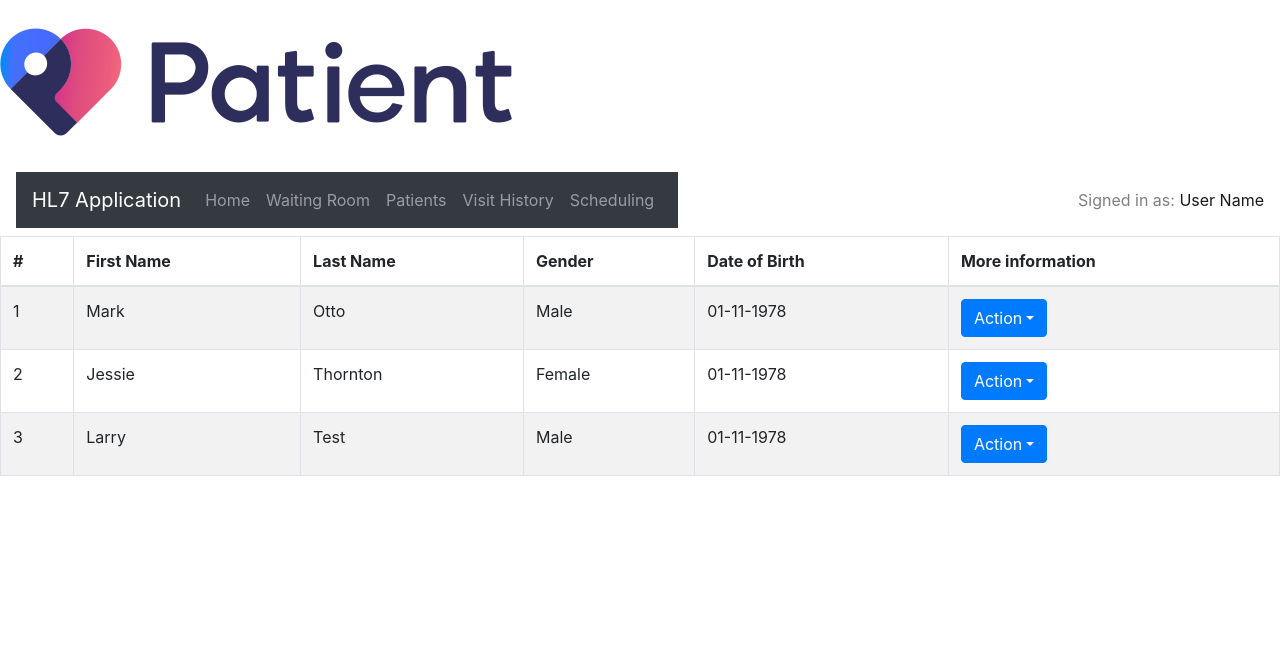
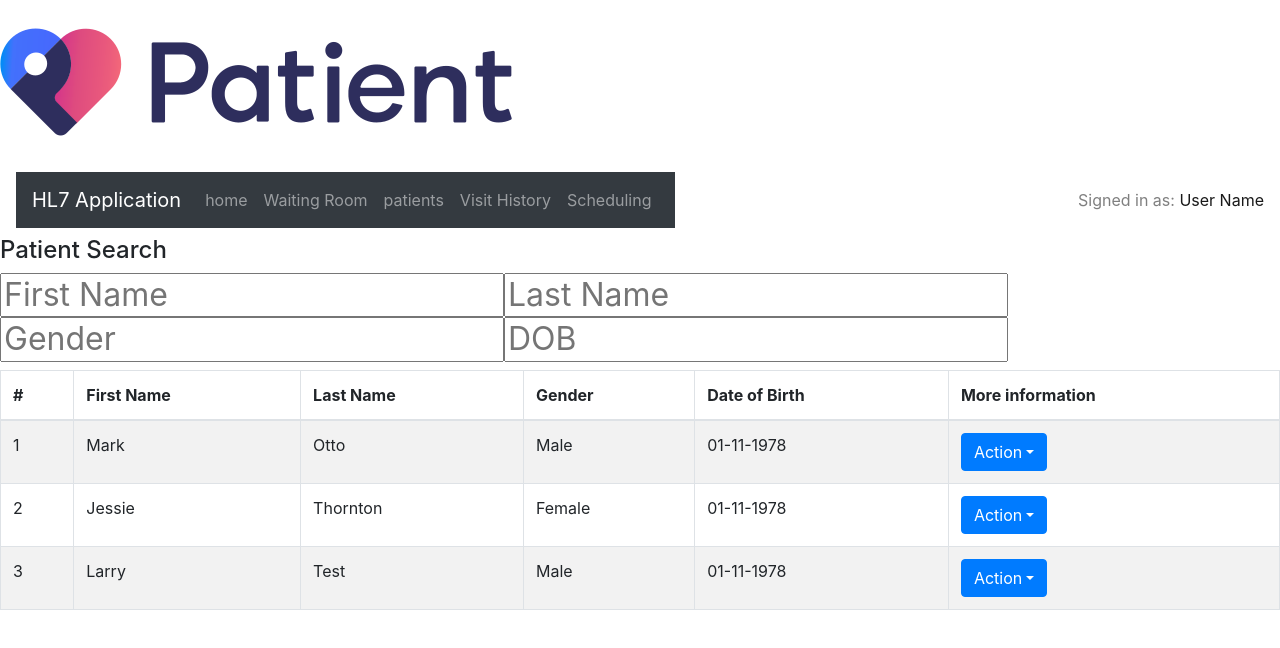
Before and after one commit to niallphelan01/ICT-skills-2-assignment-2, a React (Create React App) app: page /patients in a window 1280 px wide. Shown: the top 648 px of the page. Built offline with nearby package versions, Linux system fonts and the light colour scheme.

Commit message:
Added router to app.js and implemented the header (navbar) of the application

```diff
--- a/src/App.js
+++ b/src/App.js
@@ -9,70 +9,29 @@ import DropdownButton from 'react-bootstrap/DropdownButton';
 import Accordion from 'react-bootstrap/Accordion';
 import CardDeck from 'react-bootstrap/CardDeck';
 import Table from 'react-bootstrap/Table'
-import { BrowserRouter } from 'react-router-dom';
+import { BrowserRouter, Route,Switch} from 'react-router-dom';
 import { FontAwesomeIcon } from "@fortawesome/react-fontawesome";
 import "./globals/fontawesome";
+import HomePage from "./pages/homePage";
+import PatientsPage from "./pages/patientsPage";
+import WaitingRoomPage from "./pages/waitingRoomPage";
+import VisitHistoryPage from "./pages/visitHistoryPage";
+import SchedulingPage from "./pages/schedulingPage";
 
 function App() {
   return (
       <>
-      <BrowserRouter>
-        <SiteHeader />
-        </BrowserRouter>
-        <div>
-
-         <Table striped bordered hover>
-  <thead>
-    <tr>
-      <th>#</th>
-      <th>First Name</th>
-      <th>Last Name</th>
-      <th>Gender</th>
-      <th>Date of Birth</th>
-      <th>More information</th>
-    </tr>
-  </thead>
-  <tbody>
-    <tr>
-      <td>1</td>
-      <td>Mark</td>
-      <td>Otto</td>
-      <td>Male</td>
-      <td>01-11-1978</td>
-      <td><DropdownButton id="dropdown-basic-button" title="Action">
-                     <Dropdown.Item href="#/action-1">More information</Dropdown.Item>
-                     <Dropdown.Item href="#/action-2">Another action</Dropdown.Item>
-                     <Dropdown.Item href="#/action-3">Something else</Dropdown.Item>
-                 </DropdownButton></td>
-    </tr>
-    <tr>
-      <td>2</td>
-      <td>Jessie</td>
-      <td>Thornton</td>
-      <td>Female</td>
-      <td>01-11-1978</td>
-      <td><DropdownButton id="dropdown-basic-button" title="Action">
-                     <Dropdown.Item href="#/action-1">More information</Dropdown.Item>
-                     <Dropdown.Item href="#/action-2">Another action</Dropdown.Item>
-                     <Dropdown.Item href="#/action-3">Something else</Dropdown.Item>
-                 </DropdownButton></td>
-    </tr>
-    <tr>
-      <td>3</td>
-      <td>Larry</td>
-      <td>Test</td>
-      <td>Male</td>
-      <td>01-11-1978</td>
-      <td><DropdownButton id="dropdown-basic-button" title="Action">
-                     <Dropdown.Item href="#/action-1">More information</Dropdown.Item>
-                     <Dropdown.Item href="#/action-2">Another action</Dropdown.Item>
-                     <Dropdown.Item href="#/action-3">Something else</Dropdown.Item>
-                 </DropdownButton></td>
-    </tr>
-  </tbody>
-</Table>
-         </div>
-         </>
+       <BrowserRouter>
+          <SiteHeader />
+          <Switch>
+          <Route path="/" exact component={HomePage} />
+          <Route path="/patients" component={PatientsPage} />
+          <Route path="/waitingroom" component={WaitingRoomPage} />
+          <Route path="/visithistory" component={VisitHistoryPage} />
+          <Route path="/scheduling" component={SchedulingPage}/>
+          </Switch>
+       </BrowserRouter>
+       </>
   );
 }
 
--- a/src/components/siteHeader/index.js
+++ b/src/components/siteHeader/index.js
@@ -10,15 +10,17 @@ const SiteHeader = () => {
     <div>
     <img class="img-fluid" src={logo} crop="fill" effect="sepia" alt="Logo" height="50px" />
     </div>
+
     <Navbar>
+
     <Navbar bg="dark" variant="dark">
     <Navbar.Brand href="">HL7 Application</Navbar.Brand>
     <Nav className="mr-auto">
-      <Nav.Link href="">Home</Nav.Link>
-      <Nav.Link href="">Waiting Room</Nav.Link>
-      <Nav.Link href="">Patients</Nav.Link>
-      <Nav.Link href="">Visit History</Nav.Link>
-      <Nav.Link href="">Scheduling</Nav.Link>
+      <Nav.Link href="/">home</Nav.Link>
+      <Nav.Link href="/waitingroom">Waiting Room</Nav.Link>
+      <Nav.Link href="/patients">patients</Nav.Link>
+      <Nav.Link href="/visithistory">Visit History</Nav.Link>
+      <Nav.Link href="/scheduling">Scheduling</Nav.Link>
     </Nav>
 
   </Navbar>
--- /dev/null
+++ b/src/pages/homePage.js
@@ -0,0 +1,21 @@
+import React from "react";
+
+const HomePage = () => {
+
+
+ return(
+   <>
+   <h1>Patient Application</h1>
+   <body>
+       <p>
+       Welcome to the Patient HL7 application. This application contains listings of patients for the clinic.
+      </p>
+    <p>For additonal information please contact the support team on ...</p>
+    </body>
+   </>
+ )
+
+
+
+}
+export default HomePage;
--- /dev/null
+++ b/src/pages/patientsPage.js
@@ -0,0 +1,104 @@
+import React from "react";
+import Card from 'react-bootstrap/Card';
+import Button from 'react-bootstrap/Button';
+import Dropdown from 'react-bootstrap/Dropdown';
+import DropdownButton from 'react-bootstrap/DropdownButton';
+import Accordion from 'react-bootstrap/Accordion';
+import CardDeck from 'react-bootstrap/CardDeck';
+import Table from 'react-bootstrap/Table'
+
+const PatientsPage = () => {
+
+
+    return(
+      <>
+
+
+       <div>
+        <div className="row ">
+        <div className="col-md-12">
+        <h4>
+          <span>Patient Search</span>
+          </h4>
+          <h2>
+          <input
+            type="text"
+            placeholder="First Name"
+            />
+           <input
+            type="text"
+            placeholder="Last Name"
+            />
+            <input
+            type="text"
+            placeholder="Gender"
+            />
+
+            <input
+            type="text"
+            placeholder="DOB"
+            />
+            </h2>
+
+          </div>
+          </div>
+
+         <Table striped bordered hover>
+         <thead>
+            <tr>
+                <th>#</th>
+                <th>First Name</th>
+                <th>Last Name</th>
+                <th>Gender</th>
+                <th>Date of Birth</th>
+                <th>More information</th>
+            </tr>
+        </thead>
+        <tbody>
+            <tr>
+                <td>1</td>
+                <td>Mark</td>
+                <td>Otto</td>
+                <td>Male</td>
+                <td>01-11-1978</td>
+                <td><DropdownButton id="dropdown-basic-button" title="Action">
+                     <Dropdown.Item href="#/action-1">More information</Dropdown.Item>
+                     <Dropdown.Item href="#/action-2">Add to waiting room</Dropdown.Item>
+                     <Dropdown.Item href="#/action-3">Visit history</Dropdown.Item>
+                 </DropdownButton></td>
+            </tr>
+            <tr>
+                <td>2</td>
+                <td>Jessie</td>
+                <td>Thornton</td>
+                <td>Female</td>
+                <td>01-11-1978</td>
+                <td><DropdownButton id="dropdown-basic-button" title="Action">
+                     <Dropdown.Item href="#/action-1">More information</Dropdown.Item>
+                     <Dropdown.Item href="#/action-2">Add to waiting room</Dropdown.Item>
+                     <Dropdown.Item href="#/action-3">Visit history</Dropdown.Item>
+                 </DropdownButton></td>
+            </tr>
+            <tr>
+                <td>3</td>
+                <td>Larry</td>
+                <td>Test</td>
+                <td>Male</td>
+                <td>01-11-1978</td>
+                <td><DropdownButton id="dropdown-basic-button" title="Action">
+                     <Dropdown.Item href="#/action-1">More information</Dropdown.Item>
+                     <Dropdown.Item href="#/action-2">Add to waiting room</Dropdown.Item>
+                     <Dropdown.Item href="#/action-3">Visit History</Dropdown.Item>
+                 </DropdownButton></td>
+            </tr>
+        </tbody>
+         </Table>
+         </div>
+         </>
+
+    )
+
+
+
+   }
+   export default PatientsPage;
--- /dev/null
+++ b/src/pages/schedulingPage.js
@@ -0,0 +1,15 @@
+import React from "react";
+
+const SchedulingPage = () => {
+
+
+    return(
+      <>
+      <h1>Scheduling text</h1>
+      </>
+    )
+
+
+
+   }
+   export default SchedulingPage;
--- /dev/null
+++ b/src/pages/visitHistoryPage.js
@@ -0,0 +1,15 @@
+import React from "react";
+
+const VisitHistoryPage = () => {
+
+
+    return(
+      <>
+      <h1>Visit History text</h1>
+      </>
+    )
+
+
+
+   }
+   export default VisitHistoryPage;
--- /dev/null
+++ b/src/pages/waitingRoomPage.js
@@ -0,0 +1,15 @@
+import React from "react";
+
+const WaitingRoomPage = () => {
+
+
+    return(
+      <>
+      <h1>Waiting Room text</h1>
+      </>
+    )
+
+
+
+   }
+   export default WaitingRoomPage;
```
